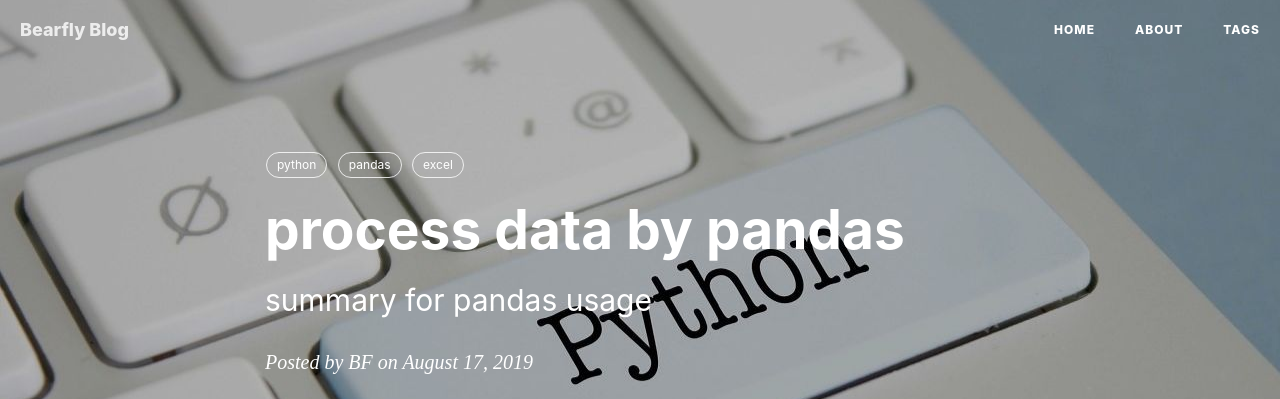
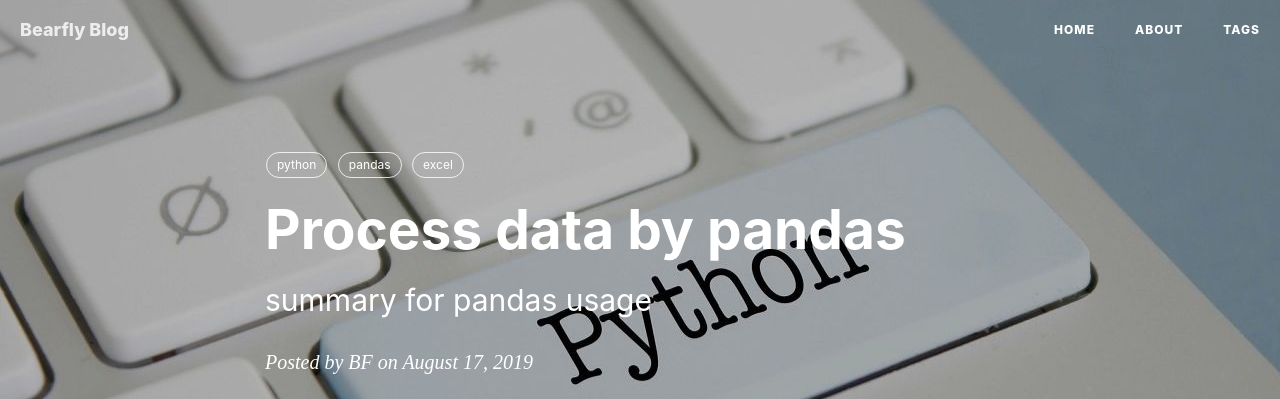
Before and after one commit to bearfly1990/bearfly.github.io, a Jekyll site: the page built from _posts/2019/08/2019-08-17-Pandas.md, in a window 1280 px wide and 900 px high. Shown: the top 399 px of the window. Built offline with Jekyll 4.4.1, drawn with Linux system fonts in a browser that asks for light colours; nearby versions of some CDN libraries; comment, search, counter and statistics services are not loaded.

```diff
--- a/_posts/2019/08/2019-08-17-Pandas.md
+++ b/_posts/2019/08/2019-08-17-Pandas.md
@@ -1,6 +1,6 @@
 ---
 layout: post
-title: process data by pandas
+title: Process data by pandas
 subtitle: summary for pandas usage
 date: 2019-08-17
 author: BF
```
